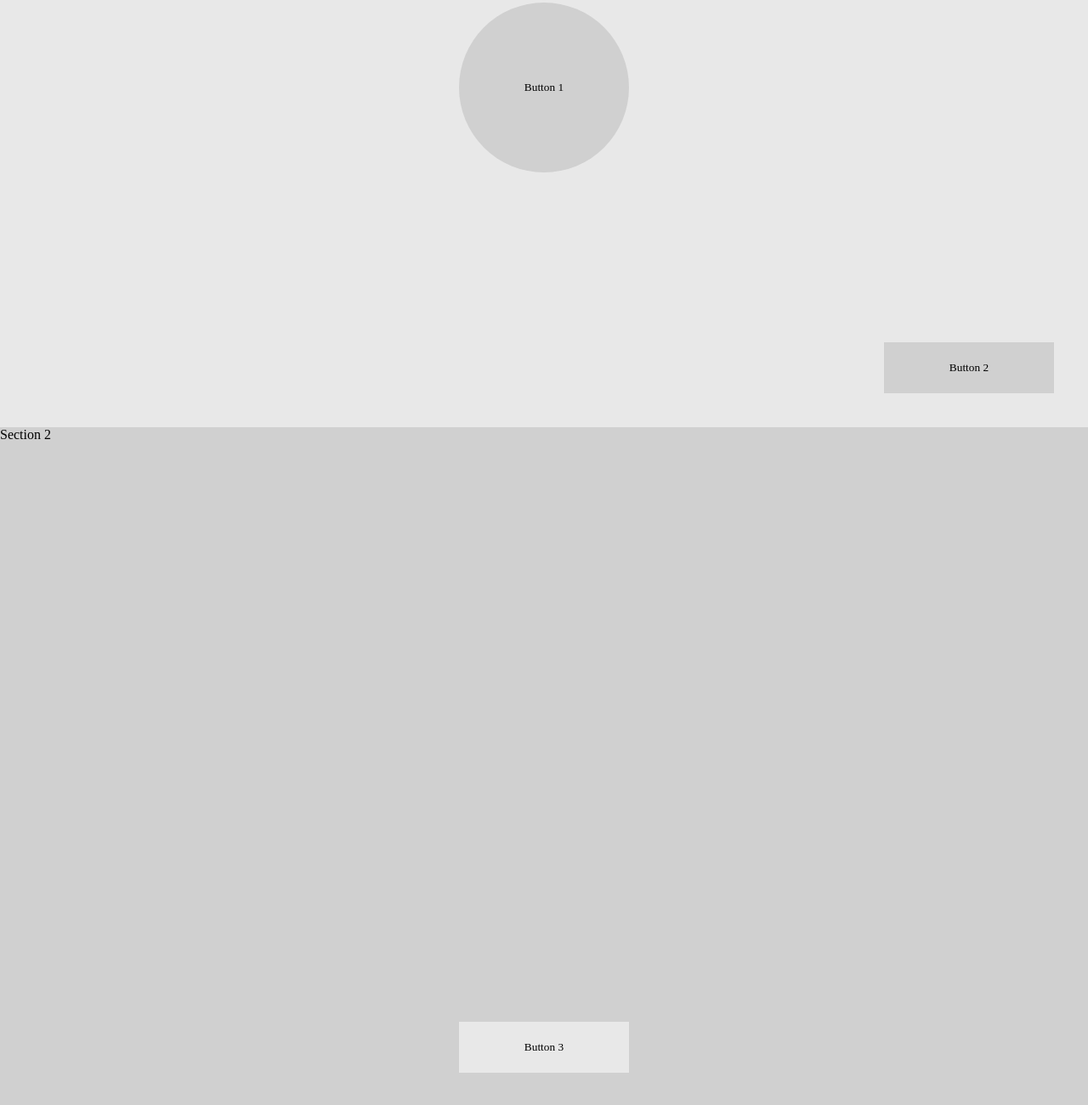
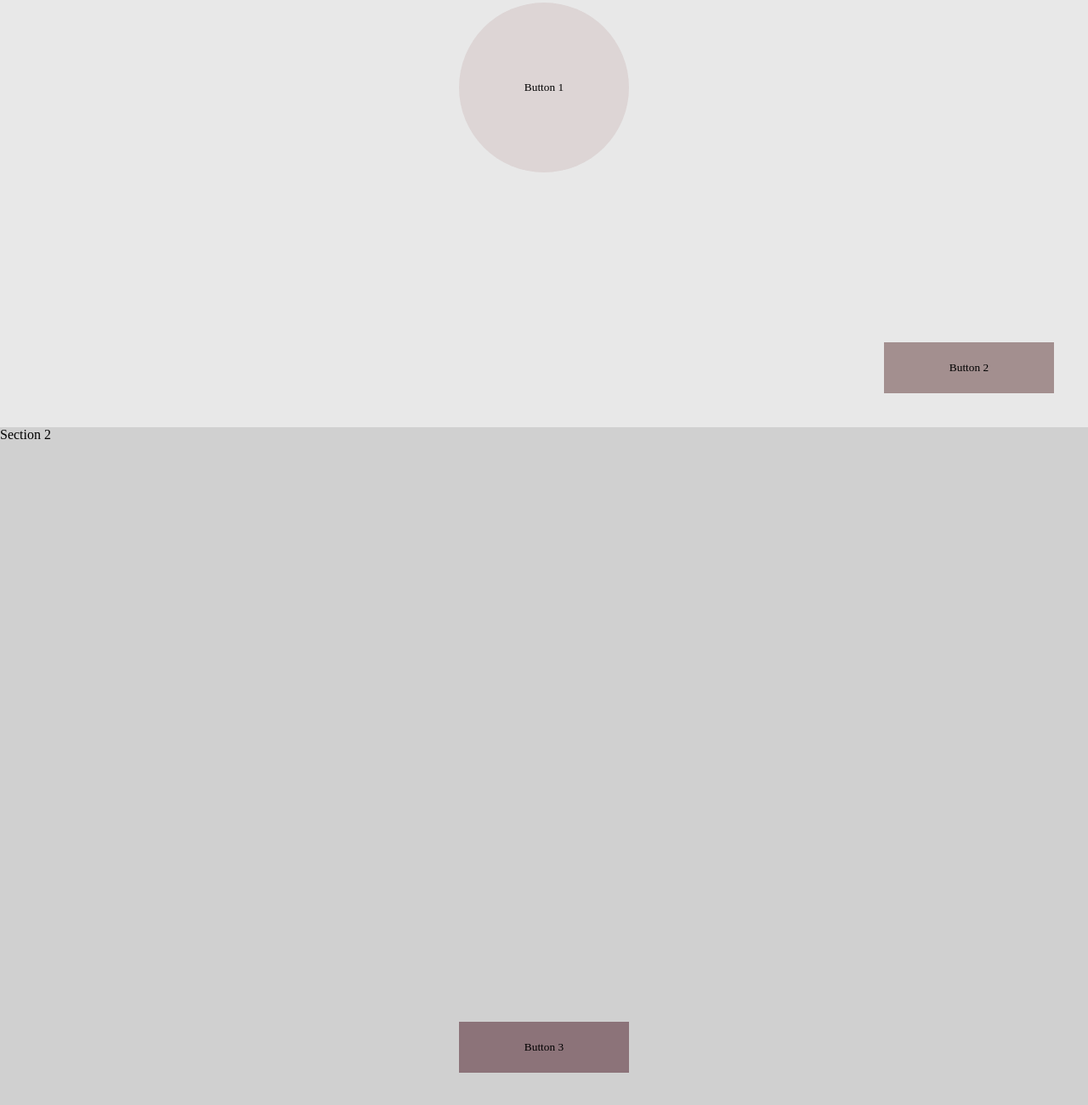
Before and after one commit to Uncasaa/sitebuild-exam-ms1, a plain HTML site: page index.html in a window 1280 px wide. Shown: the part 297-1598 px from the top of the page at 85% size. Drawn offline with Linux system fonts and the light colour scheme.

Commit message:
button colors changed

```diff
--- a/style.css
+++ b/style.css
@@ -61,7 +61,7 @@ button,input,textarea,select {
     transform: translate(-50%, -50%);
 
     border-radius: 50%;
-    background-color: #D0D0D0;
+    background-color: #ddd5d5;
 }
 
 #click2 {
@@ -72,7 +72,7 @@ button,input,textarea,select {
     right: 40px;
     bottom: 40px;
 
-    background-color: #D0D0D0;
+    background-color: #a38f8f;
 }
 
 #click3 {
@@ -84,6 +84,6 @@ button,input,textarea,select {
     bottom: 40px;
     transform: translate(-50%);
 
-    background-color: #E8E8E8;
+    background-color: 	#8c7379;
 
 }
```
